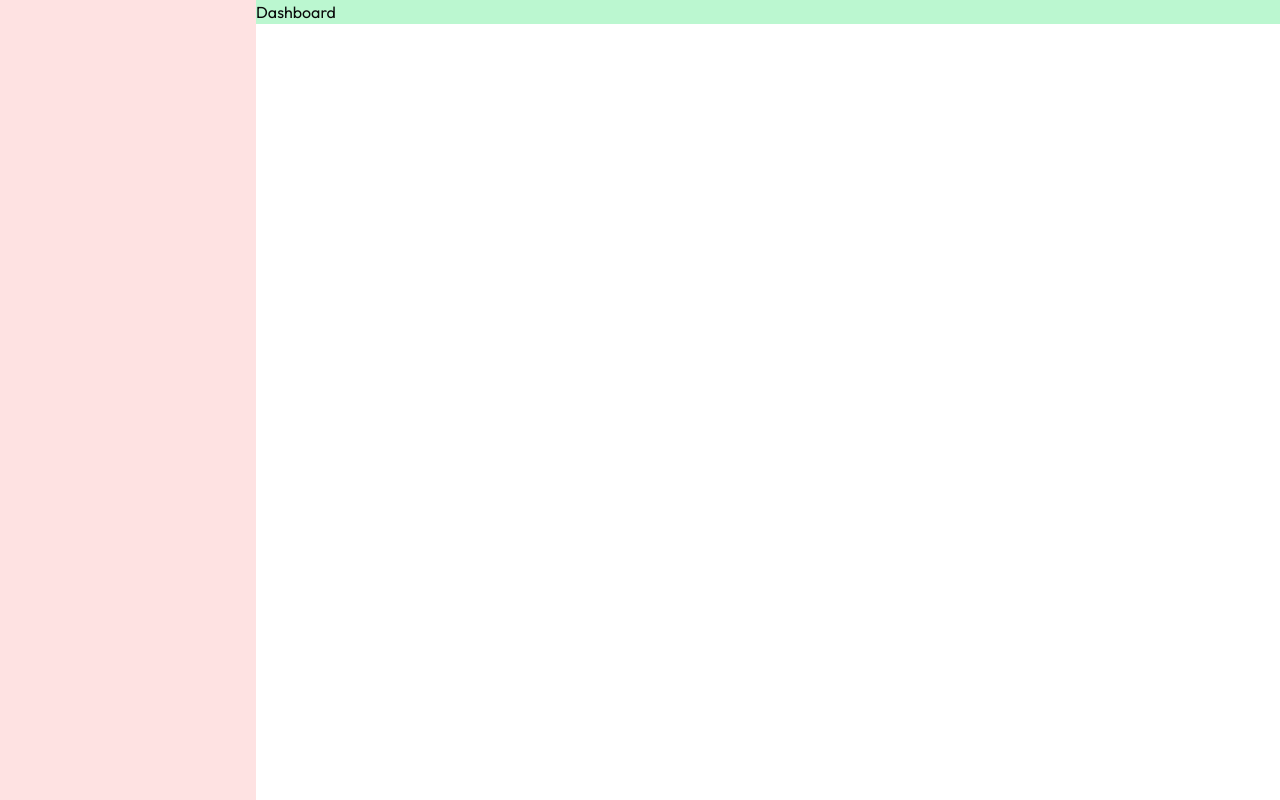
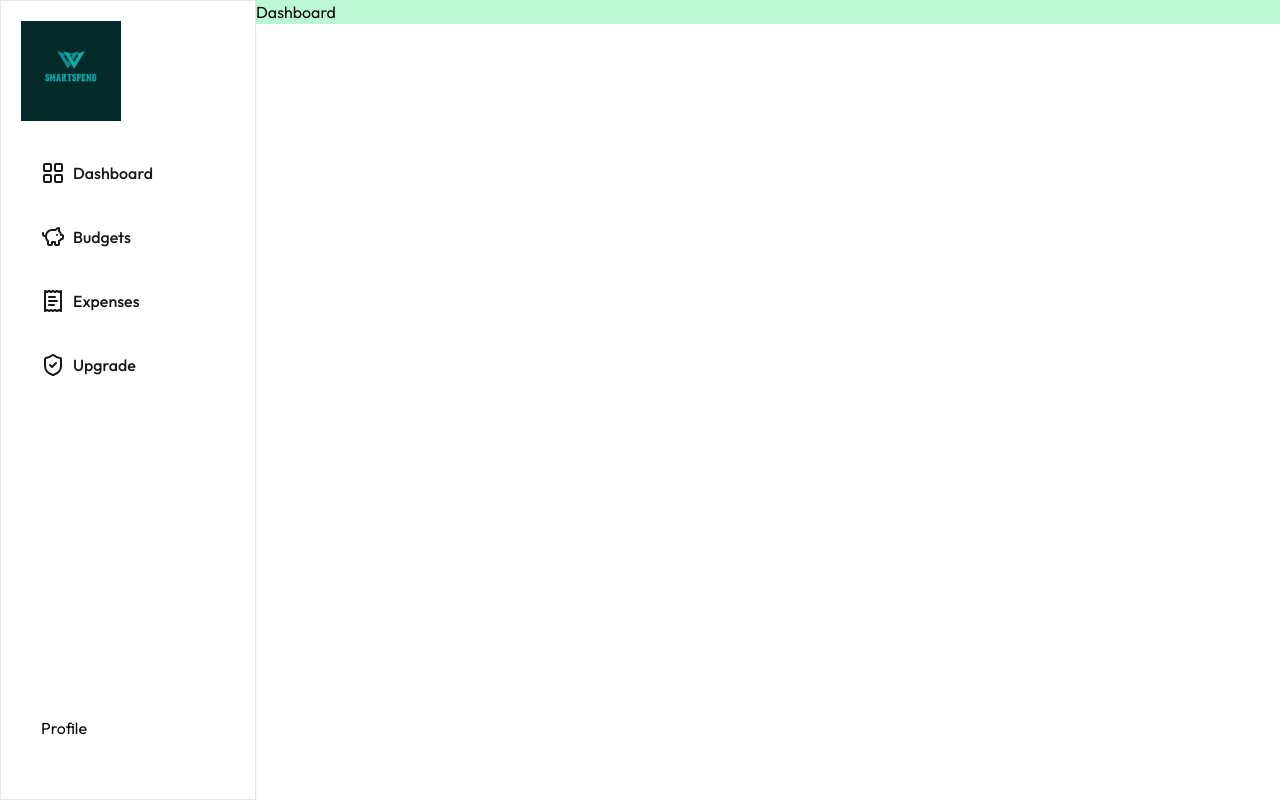
Before and after one commit to madarawarakagod/Expense-Tracker-app_Next.js, a Next.js app in the folder expense-tracker/: page /dashboard in a window 1280 px wide. Built offline with nearby package versions, Linux system fonts and the light colour scheme.

Commit message:
create sidenav

```diff
--- a/expense-tracker/app/(routes)/dashboard/_components/SideNav.jsx
+++ b/expense-tracker/app/(routes)/dashboard/_components/SideNav.jsx
@@ -1,8 +1,63 @@
 import React from 'react'
+import Image from 'next/image'
+import { LayoutGrid, PiggyBank,ReceiptText,ShieldCheck } from 'lucide-react'
+import { UserButton } from '@clerk/nextjs'
 
 function SideNav() {
+
+  const menuList=[
+    {
+      id:1,
+      name:'Dashboard',
+      icon:LayoutGrid
+    },
+    {
+      id:2,
+      name:'Budgets',
+      icon:PiggyBank
+    },
+    {
+      id:3,
+      name:'Expenses',
+      icon:ReceiptText
+    },
+    {
+      id:4,
+      name:'Upgrade',
+      icon:ShieldCheck
+    }
+  ]
+
+
+
+
+
   return (
-    <div className='h-screen'></div>
+    <div className='h-screen p-5 border shadow-sm'>
+      <Image src={'/logo.png'}
+      alt='logo'
+      width={100}
+      height={100}
+    />
+
+
+    <div className='mt-5'>
+    {menuList.map((menu, index)=>(
+    <h2 className='flex gap-2 items-center
+    text-gray-500 font-medium
+    p-5 cursor-pointer rounded-md
+    hover: text-primary hover:bg-purple-300
+    '>
+    <menu.icon/>
+    {menu.name}
+    </h2>
+    ))}
+    </div>
+    <div className='fixed bottom-10 p-5 flex gap-2 items-center'>
+    <UserButton/>
+    Profile
+    </div>
+    </div>
   )
 }
 
--- a/expense-tracker/app/(routes)/dashboard/layout.jsx
+++ b/expense-tracker/app/(routes)/dashboard/layout.jsx
@@ -5,7 +5,7 @@ import SideNav from './_components/SideNav';
 function DashboardLayout({children}) {
   return (
     <div>
-         <div className='fixed md:w-64 hidden md:block bg-red-100'>
+         <div className='fixed md:w-64 hidden md:block'>
           <SideNav/>
          </div>
          <div className='md:ml-64 bg-green-200'>
```
